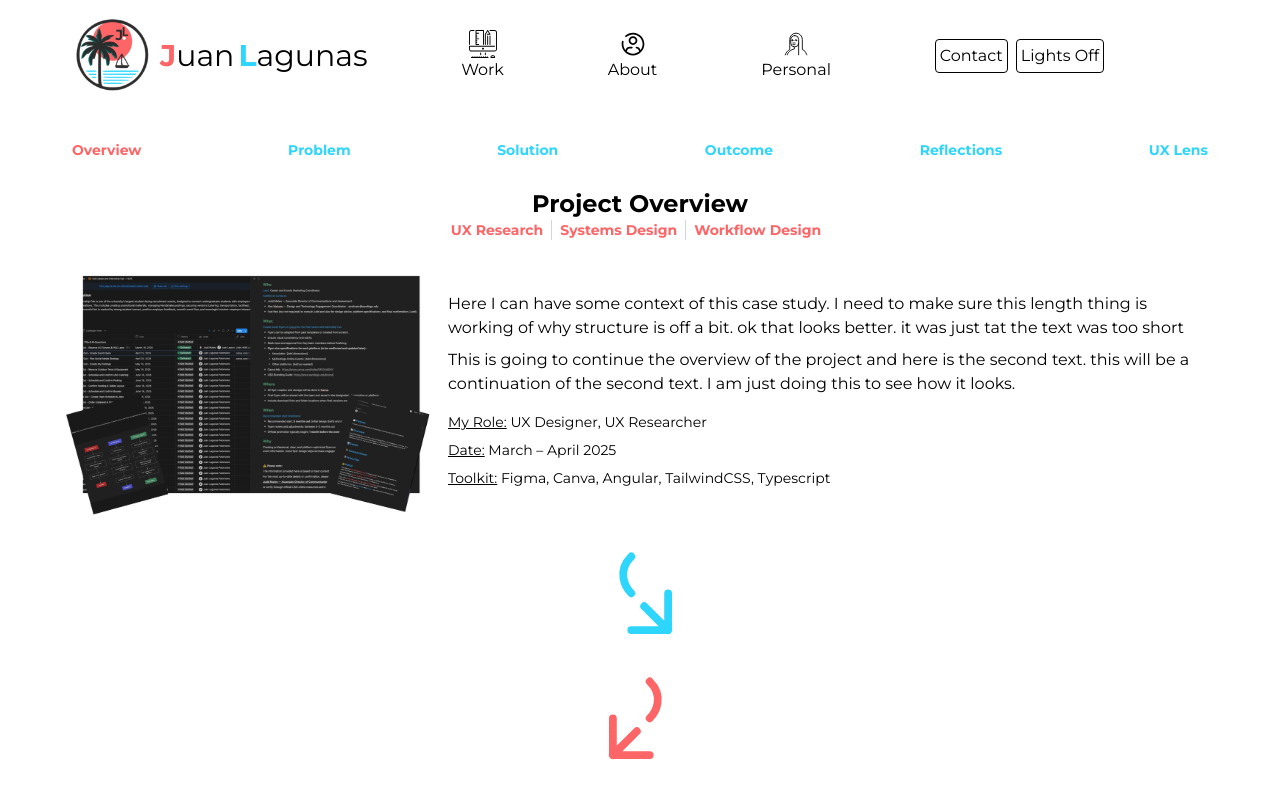
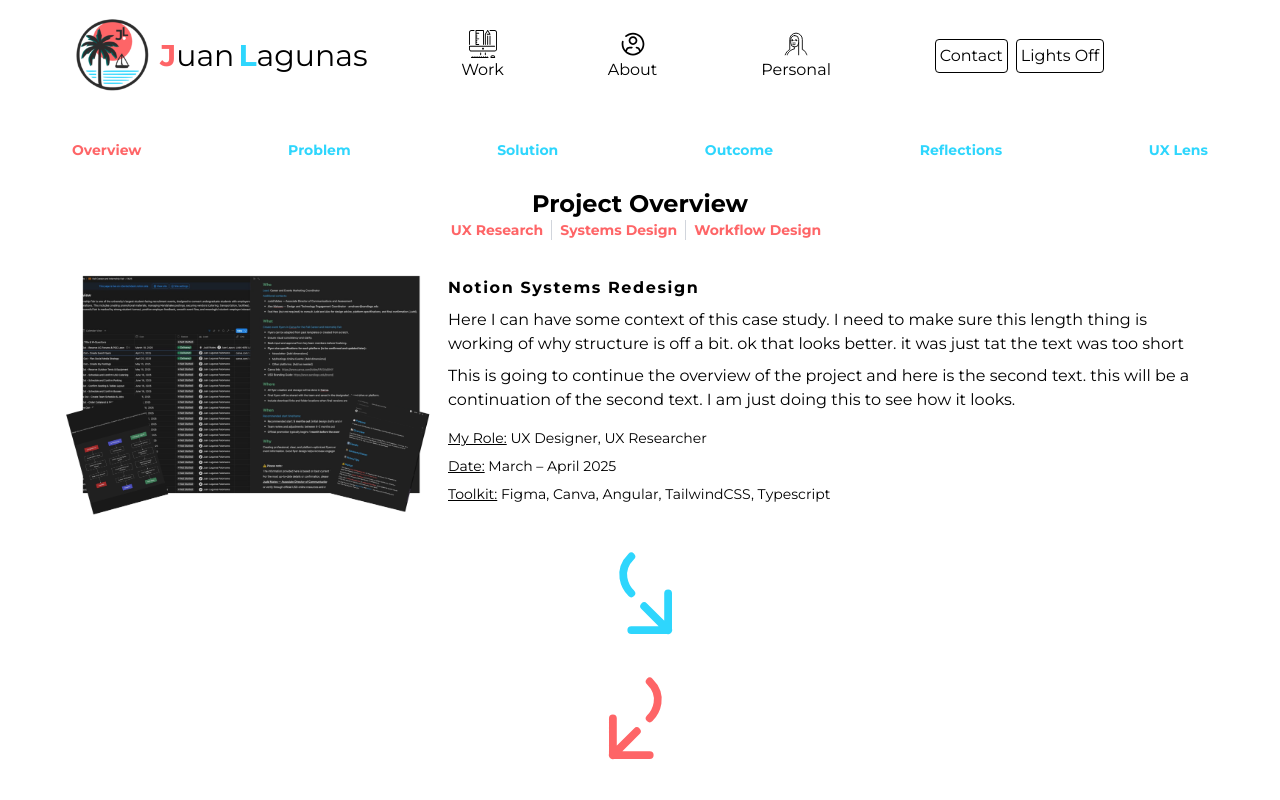
Before and after one commit to dev-jLagunas/ux-portfolio, a Vue app: page /#/case-two in a window 1280 px wide. Shown: the top 800 px of the page. Built offline with nearby package versions, Linux system fonts and the light colour scheme.

Commit message:
chore: add work title to CaseOverview components

```diff
--- a/src/components/reusable/CaseOverview.vue
+++ b/src/components/reusable/CaseOverview.vue
@@ -4,6 +4,7 @@
   title: String,
   tags: Array,
   imgSrc: String,
+  workTitle: String,
   paragraphs: Array,
   role: String,
   date: String,
@@ -24,6 +25,7 @@
     <div class="md:flex md:items-center md:gap-4">
       <img :src="imgSrc" alt="" class="w-92 mx-auto mb-4 md:mb-0" />
       <div>
+        <h5 class="font-bold tracking-widest mb-2">{{ workTitle }}</h5>
         <p v-for="(para, index) in paragraphs" :key="index" :class="{ 'mt-2': index > 0 }">
           {{ para }}
         </p>
--- a/src/views/cases/CaseFourView.vue
+++ b/src/views/cases/CaseFourView.vue
@@ -141,6 +141,7 @@
     <CaseOverview
       id="overview-section"
       title="Project Overview"
+      workTitle="Email Newsletter Redesign"
       :tags="['UX Research', 'Systems Design', 'Workflow Design']"
       :imgSrc="notionTrioPhoto"
       :paragraphs="[
--- a/src/views/cases/CaseOneView.vue
+++ b/src/views/cases/CaseOneView.vue
@@ -141,6 +141,7 @@
     <CaseOverview
       id="overview-section"
       title="Project Overview"
+      workTitle="Cafe Triangle Redesign"
       :tags="['UX Research', 'Systems Design', 'Workflow Design']"
       :imgSrc="notionTrioPhoto"
       :paragraphs="[
--- a/src/views/cases/CaseThreeView.vue
+++ b/src/views/cases/CaseThreeView.vue
@@ -141,6 +141,7 @@
     <CaseOverview
       id="overview-section"
       title="Project Overview"
+      workTitle="Marketing System and Branding Redesign"
       :tags="['UX Research', 'Systems Design', 'Workflow Design']"
       :imgSrc="notionTrioPhoto"
       :paragraphs="[
--- a/src/views/cases/CaseTwoView.vue
+++ b/src/views/cases/CaseTwoView.vue
@@ -141,6 +141,7 @@
     <CaseOverview
       id="overview-section"
       title="Project Overview"
+      workTitle="Notion Systems Redesign"
       :tags="['UX Research', 'Systems Design', 'Workflow Design']"
       :imgSrc="notionTrioPhoto"
       :paragraphs="[
```
